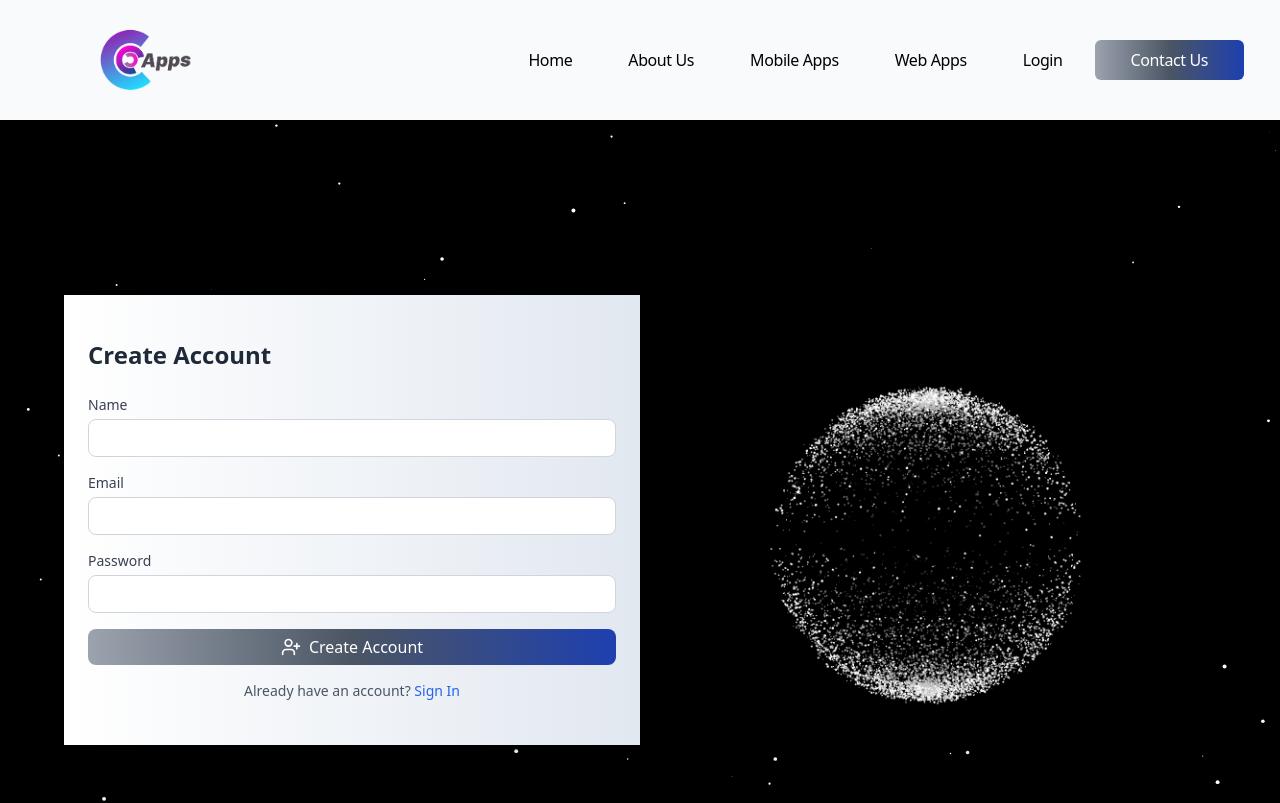
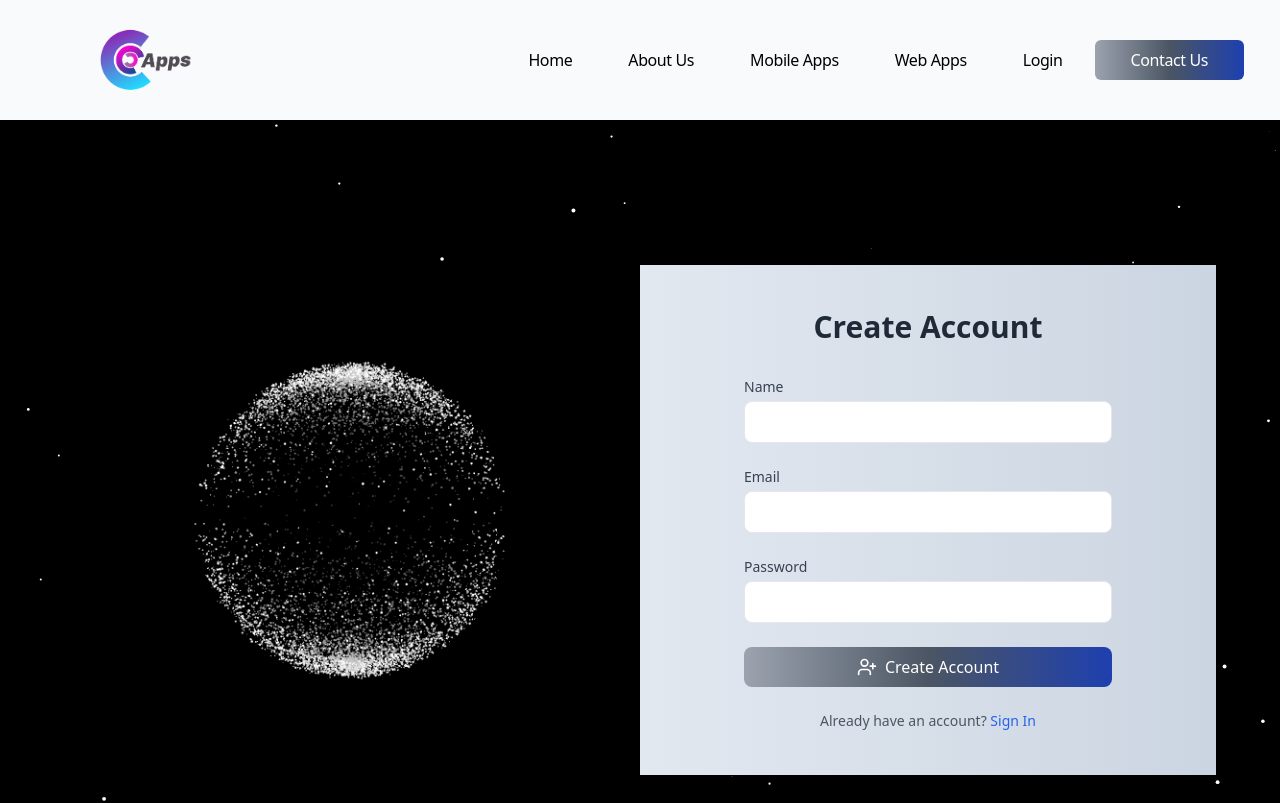
Before and after one commit to sakhike1/Capps-consultation, a React (Vite) app: page /signup in a window 1280 px wide. Shown: the top 803 px of the page. Built offline with nearby package versions, Linux system fonts and the light colour scheme.

Commit message:
updated pages

```diff
--- a/src/components/Navbar.tsx
+++ b/src/components/Navbar.tsx
@@ -153,12 +153,12 @@ const Navbar = () => {
                 style={{backgroundColor: "#f3f4f6"}}
             >
                 <div onClick={() => setMobileNavOpen(false)} className="fixed inset-0 bg-gray-800 opacity-80"></div>
-                <nav className="relative z-10 px-9 pt-8 h-full overflow-y-auto" style={{backgroundColor: "#e5e7eb"}}>
+                <nav className="relative z-10 px-9 pt-8 h-full bg-[conic-gradient(at_top,_var(--tw-gradient-stops))] from-gray-300 via-amber-50 to-orange-200 overflow-y-auto">
                     <div className="flex flex-wrap justify-between h-full">
                         <div className="w-full">
                             <div className="flex items-center justify-between -m-2">
                                 <div className="w-auto p-2">
-                                    <Link className="inline-block hover:shadow-2xl" to="/">
+                                    <Link className="inline-block h-[50px] w-[100px] hover:shadow-2xl" to="/">
                                         <img src={logo} alt="Logo" />
                                     </Link>
                                 </div>
--- a/src/pages/Signup.tsx
+++ b/src/pages/Signup.tsx
@@ -1,36 +1,36 @@
-import  { useState,useRef, useEffect } from 'react';
-import { Link, useNavigate } from 'react-router-dom';
-import { UserPlus } from 'lucide-react';
-import { motion } from 'framer-motion';
-import useAuthStore from '../store/authStore';
-import  fg  from '../assets/images/videos/fg.gif';
+import {useState, useRef, useEffect} from "react";
+import {Link, useNavigate} from "react-router-dom";
+import {UserPlus} from "lucide-react";
+import {motion} from "framer-motion";
+import useAuthStore from "../store/authStore";
+import fg from "../assets/images/videos/fg.gif";
 
 export default function Signup() {
-  const [email, setEmail] = useState('');
-  const [password, setPassword] = useState('');
-  const [name, setName] = useState('');
-  const [error, setError] = useState('');
+    const [email, setEmail] = useState("");
+    const [password, setPassword] = useState("");
+    const [name, setName] = useState("");
+    const [error, setError] = useState("");
     const canvasRef = useRef(null);
 
-  const { signup } = useAuthStore();
+    const {signup} = useAuthStore();
     const navigate = useNavigate();
 
     const handleSubmit = async (e) => {
         e.preventDefault();
-    setError('');
+        setError("");
 
         try {
             await signup(email, password, name);
-      navigate('/dashboard');
+            navigate("/dashboard");
         } catch (err) {
-      setError(err instanceof Error ? err.message : 'An error occurred');
+            setError(err instanceof Error ? err.message : "An error occurred");
         }
     };
 
     useEffect(() => {
         const canvas = canvasRef.current;
-    const ctx = canvas.getContext('2d');
-    const stars = Array.from({ length: 100 }, () => ({
+        const ctx = canvas.getContext("2d");
+        const stars = Array.from({length: 100}, () => ({
             x: Math.random() * window.innerWidth,
             y: Math.random() * window.innerHeight,
             size: Math.random() * 2,
@@ -45,8 +45,8 @@ export default function Signup() {
 
             // Recalculate star positions for new canvas size
             stars.forEach((star) => {
-        star.x = Math.random() * canvas.width / devicePixelRatio;
-        star.y = Math.random() * canvas.height / devicePixelRatio;
+                star.x = (Math.random() * canvas.width) / devicePixelRatio;
+                star.y = (Math.random() * canvas.height) / devicePixelRatio;
             });
         };
 
@@ -56,11 +56,11 @@ export default function Signup() {
                 star.y += star.speed;
                 if (star.y > canvas.height / (window.devicePixelRatio || 1)) {
                     star.y = 0;
-          star.x = Math.random() * canvas.width / (window.devicePixelRatio || 1);
+                    star.x = (Math.random() * canvas.width) / (window.devicePixelRatio || 1);
                 }
                 ctx.beginPath();
                 ctx.arc(star.x, star.y, star.size, 0, Math.PI * 2);
-        ctx.fillStyle = 'white';
+                ctx.fillStyle = "white";
                 ctx.fill();
             });
             requestAnimationFrame(animate);
@@ -69,115 +69,117 @@ export default function Signup() {
         resizeCanvas();
         animate();
 
-    window.addEventListener('resize', resizeCanvas);
+        window.addEventListener("resize", resizeCanvas);
 
         return () => {
-      window.removeEventListener('resize', resizeCanvas);
+            window.removeEventListener("resize", resizeCanvas);
         };
     }, []);
 
+    return (
+        <div className="relative bg-black min-h-screen flex items-center justify-center overflow-hidden px-4 sm:px-6 lg:px-8">
+            {/* Particle Background */}
+            <canvas ref={canvasRef} className="absolute inset-0 z-0" />
 
-  return (
-    <div className="relative bg-black h-screen flex items-center justify-center overflow-hidden">
-        <canvas ref={canvasRef} className="absolute inset-0 z-0" />
+            {/* Motion background */}
             <motion.div
                 className="absolute inset-0 -z-10"
                 animate={{
-          backgroundPosition: ['0% 50%', '100% 50%', '0% 50%'],
+                    backgroundPosition: ["0% 50%", "100% 50%", "0% 50%"],
                 }}
                 transition={{
                     duration: 10,
                     repeat: Infinity,
-          ease: 'linear',
+                    ease: "linear",
                 }}
                 style={{
-          backgroundImage:
-            'linear-gradient(135deg, #667eea, #764ba2, #ff6a00, #f9d423)',
-          backgroundSize: '300% 300%',
+                    backgroundImage: "linear-gradient(135deg, #667eea, #764ba2, #ff6a00, #f9d423)",
+                    backgroundSize: "300% 300%",
                 }}
             />
-      <div className="flex flex-col h-[450px] lg:flex-row bg-gradient-to-r from-white via-slate-200 to-slate-300  shadow-xl max-w-6xl w-full overflow-hidden z-10">
-        {/* Form Section */}
-        <div className="w-full lg:w-1/2 p-6 flex flex-col justify-center">
-          <h2 className="text-2xl font-bold text-gray-800 mb-6 text-center lg:text-left">
+
+            <div className="flex flex-col lg:flex-row items-center justify-center w-full max-w-6xl shadow-lg bg-gradient-to-r from-white via-slate-200 to-slate-300 overflow-hidden z-10">
+                {/* Left Side - Image */}
+                <div className="hidden lg:block w-1/2 h-full">
+                    <img
+                        src={fg}
+                        alt="Login Illustration"
+                        className="w-full h-[510px] object-cover"
+                    />
+                </div>
+
+                {/* Right Side - Form */}
+                <div className="w-full h-[450pxs] lg:w-1/2 p-6 sm:p-8 md:p-10 max-w-md mx-auto">
+                    <motion.h2
+                        className="text-2xl sm:text-3xl font-bold text-center mb-6 sm:mb-8 text-gray-800"
+                        initial={{opacity: 0, y: -20}}
+                        animate={{opacity: 1, y: 0}}
+                        transition={{duration: 0.5}}
+                    >
                         Create Account
-          </h2>
+                    </motion.h2>
 
                     {error && (
-            <div className="mb-3 p-2 bg-red-50 text-red-700 rounded-lg text-sm">
+                        <motion.div
+                            className="mb-4 p-3 bg-red-50 text-red-700 rounded-lg text-sm"
+                            initial={{opacity: 0, scale: 0.9}}
+                            animate={{opacity: 1, scale: 1}}
+                            transition={{duration: 0.3}}
+                        >
                             {error}
-            </div>
+                        </motion.div>
                     )}
 
-          <form onSubmit={handleSubmit} className="space-y-4">
+                    <form onSubmit={handleSubmit} className="space-y-4 sm:space-y-6 w-full">
                         <div>
-              <label className="block text-sm font-medium text-gray-700 mb-1">
-                Name
-              </label>
+                            <label className="block text-sm font-medium text-gray-700 mb-1">Name</label>
                             <input
                                 type="text"
                                 value={name}
                                 onChange={(e) => setName(e.target.value)}
-                className="w-full px-3 py-1.5 border border-gray-300 rounded-lg  "
+                                className="w-full px-3 py-2 sm:px-4 sm:py-2 border rounded-lg text-sm sm:text-base"
                                 required
                             />
                         </div>
 
                         <div>
-              <label className="block text-sm font-medium text-gray-700 mb-1">
-                Email
-              </label>
+                            <label className="block text-sm font-medium text-gray-700 mb-1">Email</label>
                             <input
                                 type="email"
                                 value={email}
                                 onChange={(e) => setEmail(e.target.value)}
-                className="w-full px-3 py-1.5 border border-gray-300 rounded-lg  "
+                                className="w-full px-3 py-2 sm:px-4 sm:py-2 border rounded-lg text-sm sm:text-base"
                                 required
                             />
                         </div>
 
                         <div>
-              <label className="block text-sm font-medium text-gray-700 mb-1">
-                Password
-              </label>
+                            <label className="block text-sm font-medium text-gray-700 mb-1">Password</label>
                             <input
                                 type="password"
                                 value={password}
                                 onChange={(e) => setPassword(e.target.value)}
-                className="w-full px-3 py-1.5 border border-gray-300 rounded-lg  "
+                                className="w-full px-3 py-2 sm:px-4 sm:py-2 border rounded-lg text-sm sm:text-base"
                                 required
                             />
                         </div>
 
                         <motion.button
                             type="submit"
-              className="w-full bg-gradient-to-r hover:shadow-2xl from-gray-400 via-gray-600 to-blue-800 text-white py-1.5 px-4 rounded-lg hover:bg-blue-700 transition-colors flex items-center justify-center gap-2"
-              whileHover={{ scale: 1.05 }}
-              whileTap={{ scale: 0.95 }}
+                            className="w-full hover:shadow-2xl bg-gradient-to-r from-gray-400 via-gray-600 to-blue-800 text-white py-2 px-4 rounded-lg hover:bg-blue-700 transition-colors flex items-center justify-center gap-2 text-sm sm:text-base"
+                            whileHover={{scale: 1.05}}
+                            whileTap={{scale: 0.95}}
                         >
                             <UserPlus size={20} /> Create Account
                         </motion.button>
                     </form>
 
-          <p className="mt-4 text-center text-sm text-gray-600">
-            Already have an account?{' '}
-            <Link
-              to="/login"
-              className="text-blue-600 hover:text-blue-700 font-medium"
-
-            >
+                    <p className="mt-4 sm:mt-6 text-center text-xs sm:text-sm text-gray-600">
+                        Already have an account?{" "}
+                        <Link to="/login" className="text-blue-600 hover:text-blue-700 font-medium">
                             Sign In
                         </Link>
                     </p>
-        </div>
-
-        {/* Image Section */}
-        <div className="hidden lg:block w-1/2">
-          <img
-            src={fg}
-            alt="Sign Up Illustration"
-            className="w-full h-[500px] object-cover"
-          />
                 </div>
             </div>
         </div>
--- a/src/sections/Webapps1.tsx
+++ b/src/sections/Webapps1.tsx
@@ -48,7 +48,7 @@ const WebDevConsultationSection = () => {
                 animate={{ opacity: 1 }}
                 transition={{ delay: 0.3 }}
             >
-                <span className="text-amber-950 font-bold text-lg tracking-wide">
+                <span className="text-b font-bold text-lg tracking-wide">
                     Your Partner in <span className="text-black">Web Development</span>
                 </span>
                 <motion.h2
@@ -70,7 +70,7 @@ const WebDevConsultationSection = () => {
                 <Link to="/about">
                     <motion.a
                         whileHover={{ scale: 1.1 }}
-                        className="inline-block w-full hover:shadow-2xl md:w-auto mb-2 md:mb-0 px-12 py-3 mr-4 text-base font-medium leading-normal bg-gradient-to-r from-gray-400 via-gray-600 to-blue-800 hover:bg-blue-700 text-white rounded shadow-lg transition-all duration-300"
+                        className="inline-block w-full hover:shadow-2xl md:w-auto mb-2 md:mb-0 px-12 py-3 mr-4 text-base font-medium leading-normal bg-white text-black rounded shadow-lg transition-all duration-300"
                         href="#"
                     >
                         Learn More
```
Also changed, not shown: package.json (+7 -1 lines), src/pages/Home.tsx (+20 -51 lines), src/pages/Login.tsx (+14 -10 lines), 1 other file (tests, documents, lock files or other folders). Lines whose indentation alone changed are shown as unchanged.
